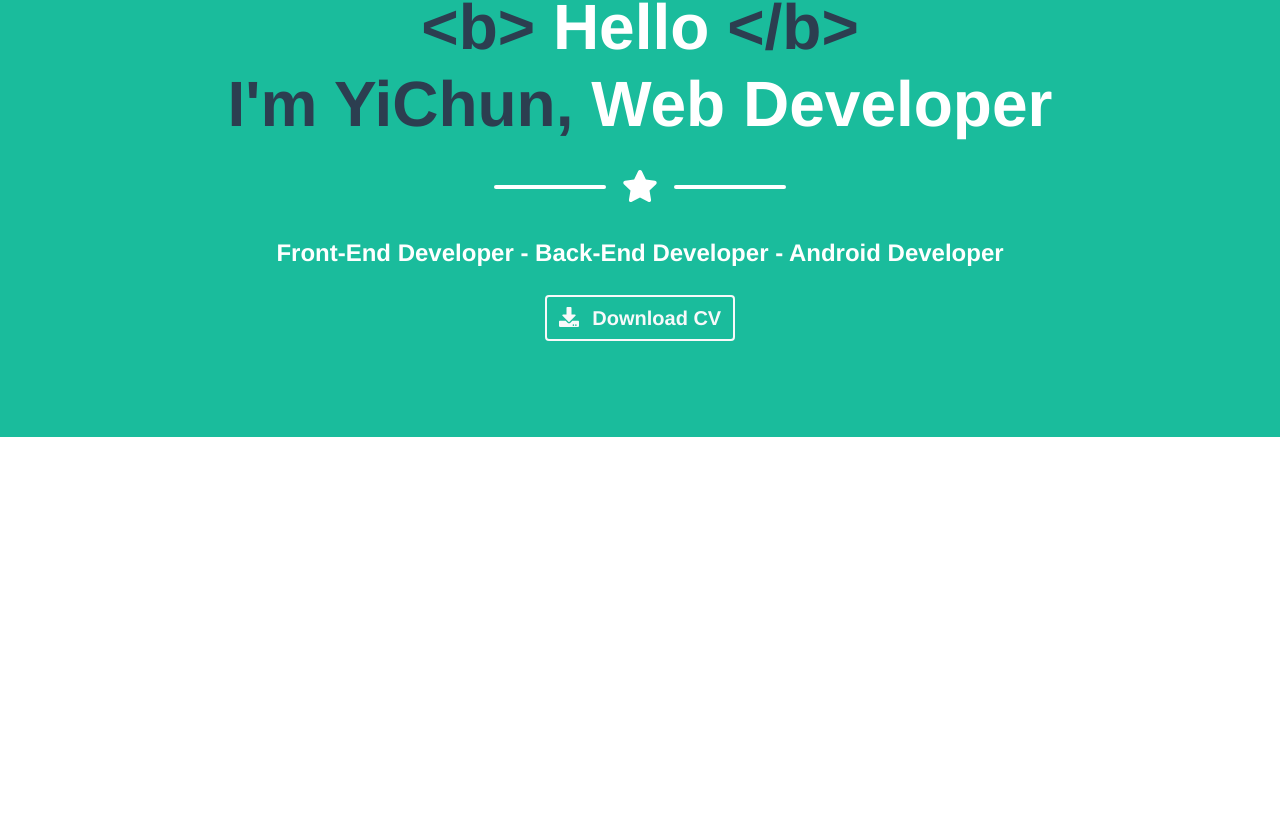
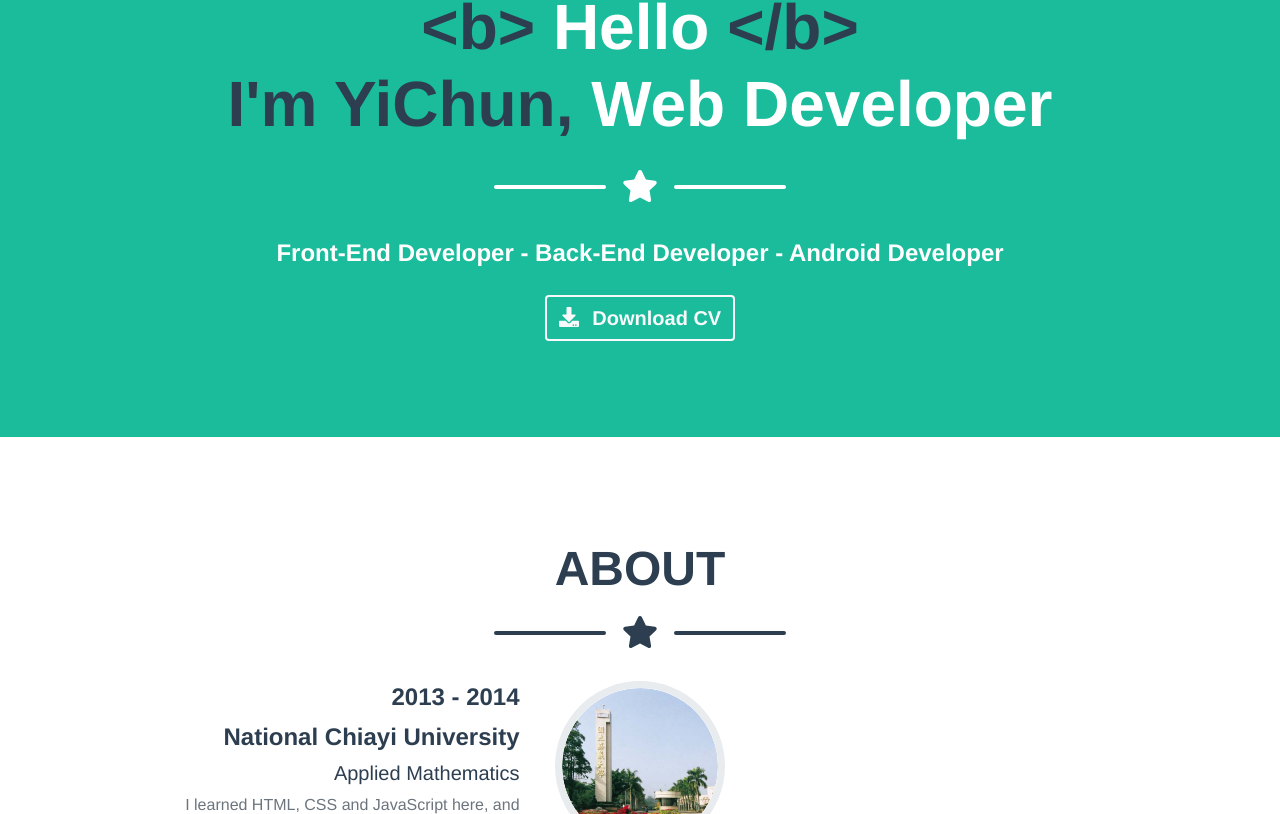
Before and after one commit to January07/CV, a Vue app: page / in a window 1280 px wide. Shown: the part 505-1319 px from the top of the page. Before the commit the page ends 942 px from the top, so only its background shows below. Built offline with nearby package versions, Linux system fonts and the light colour scheme.

Commit message:
feat: About Component

```diff
--- a/src/App.vue
+++ b/src/App.vue
@@ -4,12 +4,14 @@
 import Navigation from './components/Navigation.vue'
 import Menu from './components/Menu.vue'
 import Masthead from './components/Masthead.vue'
+import About from './components/About.vue'
 </script>
 
 <template>
   <Navigation />
   <Menu />
   <Masthead />
+  <About />
 </template>
 
 <style>
--- /dev/null
+++ b/src/components/About.vue
@@ -0,0 +1,272 @@
+<template>
+  <section id="about">
+    <div class="container">
+      <h2 class="mb-0">ABOUT</h2>
+      <Divider v-bind:color="'#2C3E50'" />
+      <ul class="timeline">
+        <li v-for="(item, index) in items" v-bind:class="[index % 2 === 0 ? '' : 'timeline-panel-right']">
+          <div class="timeline-image">
+            <img class="rounded-circle img-fluid" v-if="index === 0" src="/src/assets/images/about/01.png" v-bind:alt="index+1">
+            <img class="rounded-circle img-fluid" v-if="index === 1" src="/src/assets/images/about/02.png" v-bind:alt="index+1">
+            <img class="rounded-circle img-fluid" v-if="index === 2" src="/src/assets/images/about/03.png" v-bind:alt="index+1">
+            <img class="rounded-circle img-fluid" v-if="index === 3" src="/src/assets/images/about/04.png" v-bind:alt="index+1">
+          </div>
+          <div class="timeline-panel">
+            <div>
+              <h4>{{ item.year }}</h4>
+              <h4>{{ item.heading }}</h4>
+              <h5>{{ item.subheading }}</h5>
+            </div>
+            <div>
+              <p class="text-muted">{{ item.body }}</p>
+            </div>
+          </div>
+        </li>
+        <li>
+          <div class="timeline-image" style="background-color: #1ABC9C">
+            <h4>
+              Let Me
+              <br>
+              Be Part Of
+              <br>
+              Our Story!
+            </h4>
+          </div>
+        </li>
+      </ul>
+    </div>
+  </section>
+</template>
+
+<script>
+import Divider from './Divider.vue'
+
+export default {
+  name: "About",
+
+  components: {
+    Divider
+  },
+
+  data() {
+    return {
+      items: [
+        {
+          year: '2013 - 2014',
+          heading: 'National Chiayi University',
+          subheading: 'Applied Mathematics',
+          body: 'I learned HTML, CSS and JavaScript here, and became interested in programming. At this time, I don\'t know how to use frameworks, or even their existence. In order to learn programming better, I took the transfer exam during the summer vacation.'
+        },
+        {
+          year: '2014 - 2017',
+          heading: 'National Chung Hsing University',
+          subheading: 'Information Management',
+          body: 'I have taken many important courses here, such as data structure and system analysis, and also wrote some small works. During this time, I took PHP and JavaScript as my main learning direction. This is a painful and happy time.'
+        },
+        {
+          year: '2019 - 2020',
+          heading: 'Android Developer',
+          subheading: 'eCATCH Automation Co., LTD.',
+          body: 'This is my first job, mainly using Kotlin to develop Android App. Because I have taken a JAVA course in university before, it is not difficult for me to learn Kotlin. It was also during this time that I started to really understand git multi-person collaboration.'
+        },
+        {
+          year: '2020 - Present',
+          heading: 'Web Developer',
+          subheading: 'Housetube LTD.',
+          body: 'This is where my technology has really advanced by leaps and bounds. I used a lot of front-end and back-end technologies here, not only for website development, but also for the company\'s Android App. I feel that I have a deeper understanding of programming.'
+        }
+      ]
+    }
+  }
+}
+</script>
+
+<style lang="scss" scoped>
+section {
+  padding: 7rem 0;
+
+  h2, h4 {
+    font-weight: 700;
+    font-size: 2.25rem;
+    line-height: 2rem;
+  }
+
+  h4 {
+    font-size: calc(1.275rem + 0.3vw);
+  }
+
+  .timeline {
+    position: relative;
+    padding: 0;
+    list-style: none;
+
+    li {
+      position: relative;
+      min-height: 50px;
+      margin-bottom: 50px;
+
+      .timeline-image {
+        position: absolute;
+        z-index: 100;
+        left: 0;
+        width: 80px;
+        height: 80px;
+        margin-left: 0;
+        text-align: center;
+        color: white;
+        border: 7px solid $light-gray;
+        border-radius: 100%;
+        background-color: white;
+        overflow: hidden;
+
+        h4 {
+          font-size: 10px;
+          line-height: 14px;
+          margin-top: 12px;
+        }
+
+        img:hover {
+          transform: scale(1.2, 1.2);
+          transition: all 1s ease-out;
+        }
+      }
+
+      .timeline-panel {
+        position: relative;
+        float: right;
+        width: 100%;
+        padding: 0 20px 0 100px;
+        text-align: left;
+      }
+    }
+
+    li::before, li::after {
+      display: table;
+      content: "";
+    }
+
+    li::after {
+      clear: both;
+    }
+  }
+
+  .timeline::before {
+    position: absolute;
+    top: 0;
+    bottom: 0;
+    left: 40px;
+    width: 2px;
+    margin-left: -1.5px;
+    content: "";
+    background-color: $light-gray;
+  }
+}
+
+@media (min-width: 768px) {
+  section {
+    .timeline {
+      li {
+        min-height: 100px;
+        margin-bottom: 100px;
+
+        .timeline-image {
+          left: 50%;
+          width: 100px;
+          height: 100px;
+          margin-left: -50px;
+
+          h4 {
+            font-size: 13px;
+            line-height: 18px;
+            margin-top: 16px;
+          }
+        }
+
+        .timeline-panel {
+          float: left;
+          width: 41%;
+          padding: 0 20px 20px 30px;
+          text-align: right;
+        }
+      }
+
+      .timeline-panel-right .timeline-panel {
+        float: right;
+        padding: 0 30px 20px 20px;
+        text-align: left;
+      }
+    }
+
+    .timeline::before {
+      left: 50%;
+    }
+  }
+}
+
+@media (min-width: 992px) {
+  section {
+    h2 {
+      font-size: 3rem;
+      line-height: 2.5rem;
+    }
+
+    .timeline {
+      li {
+        min-height: 150px;
+
+        .timeline-image {
+          width: 150px;
+          height: 150px;
+          margin-left: -75px;
+
+          h4 {
+            font-size: 18px;
+            line-height: 26px;
+            margin-top: 30px;
+          }
+        }
+
+        .timeline-panel {
+          padding: 0 20px 20px;
+        }
+      }
+
+      .timeline-panel-right .timeline-panel {
+        padding: 0 20px 20px;
+      }
+    }
+  }
+}
+
+@media (min-width: 1200px) {
+  section {
+    h4 {
+      font-size: 1.5rem;
+    }
+
+    .timeline {
+      li {
+        min-height: 170px;
+
+        .timeline-image {
+          width: 170px;
+          height: 170px;
+          margin-left: -85px;
+
+          h4 {
+            margin-top: 40px;
+          }
+        }
+
+        .timeline-panel {
+          padding: 0 20px 20px 100px;
+        }
+      }
+
+      .timeline-panel-right .timeline-panel {
+        padding: 0 100px 20px 20px;
+      }
+    }
+  }
+}
+</style>
--- a/src/components/Masthead.vue
+++ b/src/components/Masthead.vue
@@ -2,7 +2,7 @@
   <header class="masthead text-white" id="home">
     <div class="container">
       <img class="masthead-avatar mb-5" src="/src/assets/images/masthead/avatar.png" alt="avatar">
-      <h1 class="mb-0">
+      <h1 class="mb-0 focus-in">
         <span>&lt;b&gt;</span>
         Hello
         <span>&lt;/b&gt;</span>
@@ -11,8 +11,8 @@
         Web Developer
       </h1>
       <Divider v-bind:color="'white'" />
-      <p class="mb-0">Front-End Developer - Back-End Developer - Android Developer</p>
-      <div class="mt-4">
+      <p class="mb-0 focus-in delay">Front-End Developer - Back-End Developer - Android Developer</p>
+      <div class="mt-4 focus-in delay">
         <a class="btn btn-outline-light border-2" href="https://drive.google.com/file/d/16p-MjMeogOfDv0yLyA7IZghuaTM6hkcQ/view?usp=sharing" target="_blank">
           <i class="fas fa-download me-2" />
           Download CV
@@ -57,6 +57,17 @@ export default {
     width: 15rem;
   }
 
+  .focus-in {
+    animation-name: focus-in;
+    animation-duration: 1s;
+    animation-timing-function: cubic-bezier(0.550, 0.085, 0.680, 0.530);
+    animation-fill-mode: both;
+  }
+
+  .delay {
+    animation-delay: 0.5s;
+  }
+
   .btn-outline-light:hover {
     color: $light-blue;
   }
@@ -73,4 +84,16 @@ export default {
     }
   }
 }
+
+@keyframes focus-in {
+  from {
+    filter: blur(12px);
+    opacity: 0;
+  }
+
+  to {
+    filter: blur(0px);
+    opacity: 1;
+  }
+}
 </style>
```
